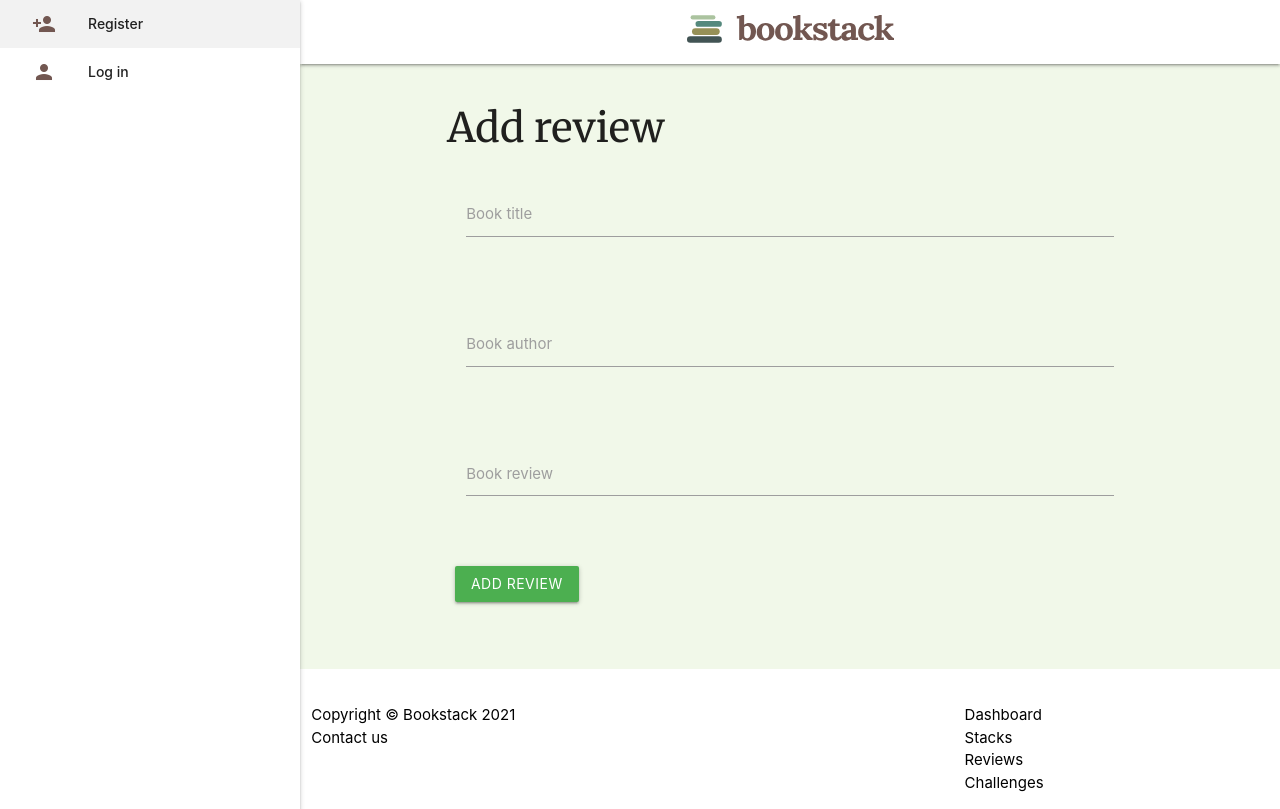
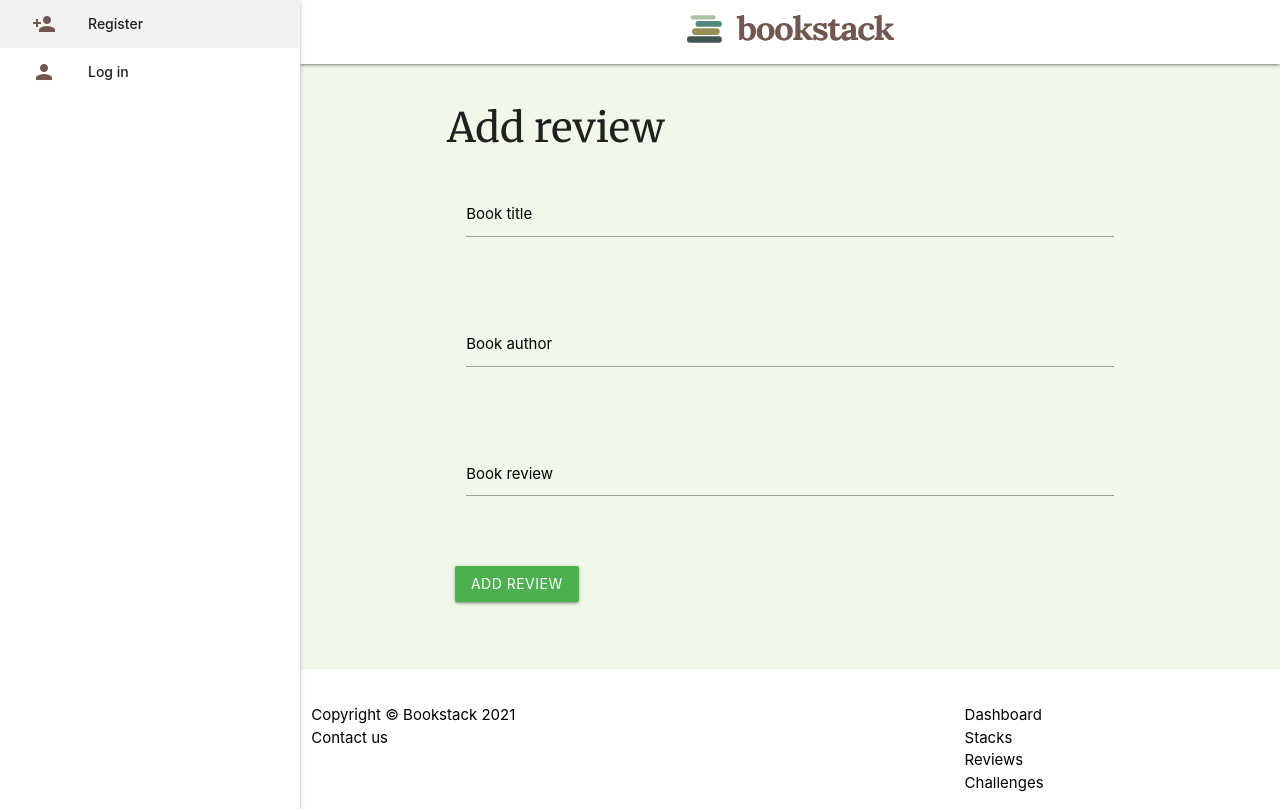
Before and after one commit to TaraRhoseyn/bookstack_web_app, a Flask app: page /add_review in a window 1280 px wide. Run offline with Flask 2, Linux system fonts and the light colour scheme; some libraries are stand-ins or nearby versions.

Commit message:
fix: Add black-text utility class for accessibility

```diff
--- a/app.py
+++ b/app.py
@@ -6,4 +6,4 @@ app = create_app()
 if __name__ == '__main__':
     app.run(host=os.environ.get("IP"),
             port=int(os.environ.get("PORT")),
-            debug=False)
+            debug=True)
--- a/bookstack/static/css/style.css
+++ b/bookstack/static/css/style.css
@@ -31,10 +31,6 @@ h3 {
 
 main {
     min-height: calc(100vh - 34px - 203px);
-}
-
-label {
-    color: black;
 }
 
 /* GRID LAYOUTS */
--- a/bookstack/templates/add_book.html
+++ b/bookstack/templates/add_book.html
@@ -10,7 +10,7 @@
                 <div class="input-field col s12">
                     <input type="text" name="book_title" id="book_title" class="validate" minlength="2"
                         required>
-                    <label for="book_title">Book title</label>
+                    <label for="book_title" class="black-text">Book title</label>
                 </div>
                 <!-- Book author -->
                 <div class="input-field col s12">
@@ -26,7 +26,7 @@
                 </div>
                 <!-- Switch -->
                 <div class="switch">
-                    <label for="read_status">
+                    <label for="read_status" class="black-text">
                         Unread
                         <input type="checkbox" id="read_status" name="read_status">
                         <span class="lever"></span>
--- a/bookstack/templates/add_challenge.html
+++ b/bookstack/templates/add_challenge.html
@@ -11,7 +11,7 @@
                 <div class="input-field col s12">
                     <input type="text" name="challenge_name" id="challenge_name" class="validate" minlength="2"
                         required>
-                    <label for="challenge_name">Your challenge</label>
+                    <label for="challenge_name" class="black-text">Your challenge</label>
                 </div>
                 <!-- Submit button-->
                 <button class="btn waves-effect waves-light green" id="add_challenge" type="submit"
--- a/bookstack/templates/add_review.html
+++ b/bookstack/templates/add_review.html
@@ -10,19 +10,19 @@
                 <div class="input-field col s12">
                     <input type="text" name="book_title" id="book_title" class="validate" minlength="2"
                         required>
-                    <label for="book_title">Book title</label>
+                    <label for="book_title" class="black-text">Book title</label>
                 </div>
                 <!-- Book author -->
                 <div class="input-field col s12">
                     <input type="text" name="book_author" id="book_author" class="validate" minlength="5"
                         required>
-                    <label for="book_author">Book author</label>
+                    <label for="book_author" class="black-text">Book author</label>
                 </div>
                 <!-- Book review -->
                 <div class="input-field col s12">
                     <textarea id="book_review" name="book_review" class="materialize-textarea validate" minlength="2"
                         ></textarea>
-                    <label for="book_review">Book review</label>
+                    <label for="book_review" class="black-text">Book review</label>
                 </div>
                 <!-- Submit button-->
                 <button class="btn waves-effect waves-light green" id="add_review" type="submit"
--- a/bookstack/templates/edit_book.html
+++ b/bookstack/templates/edit_book.html
@@ -10,13 +10,13 @@
                 <div class="input-field col s12">
                     <input type="text" name="book_title" id="book_title" class="validate" minlength="2"
                         value="{{ book.book_title }}" required>
-                    <label for="book_title">Book title</label>
+                    <label for="book_title" class="black-text">Book title</label>
                 </div>
                 <!-- Book author -->
                 <div class="input-field col s12">
                     <input type="text" name="book_author" id="book_author" class="validate" minlength="5"
                         value="{{ book.book_author }}" required>
-                    <label for="book_author">Book author</label>
+                    <label for="book_author" class="black-text">Book author</label>
                 </div>
                 <div class="input-field col s12">
                     <input type="text" name="isbn" id="isbn" class="validate" minlength="2"
--- a/bookstack/templates/edit_challenge.html
+++ b/bookstack/templates/edit_challenge.html
@@ -10,11 +10,11 @@
                 <div class="input-field col s12">
                     <input type="text" name="challenge_name" id="challenge_name" class="validate" minlength="2"
                         value="{{ challenge.challenge_name }}" required>
-                    <label for="challenge_name">Your challenge</label>
+                    <label for="challenge_name" class="black-text">Your challenge</label>
                 </div>
                 <!-- Switch -->
                 <div class="switch">
-                    <label for="complete_status">
+                    <label for="complete_status" class="black-text">
                         <input type="checkbox" id="complete_status" name="complete_status">
                         Not done yet
                         <span class="lever"></span>
--- a/bookstack/templates/edit_review.html
+++ b/bookstack/templates/edit_review.html
@@ -10,19 +10,19 @@
                 <div class="input-field col s12">
                     <input type="text" name="book_title" id="book_title" class="validate" minlength="2"
                         value="{{ review.book_title }}" required>
-                    <label for="book_title">Book title</label>
+                    <label for="book_title" class="black-text">Book title</label>
                 </div>
                 <!-- Book author -->
                 <div class="input-field col s12">
                     <input type="text" name="book_author" id="book_author" class="validate" minlength="5"
                     value="{{ review.book_author }}" required>
-                    <label for="book_author">Book author</label>
+                    <label for="book_author" class="black-text">Book author</label>
                 </div>
                 <!-- Book review -->
                 <div class="input-field col s12">
                     <textarea id="book_review" name="book_review" class="materialize-textarea validate" minlength="2"
                         ></textarea>
-                    <label for="book_review">Book review</label>
+                    <label for="book_review" class="black-text">Book review</label>
                 </div>
                 <!-- Submit button-->
                 <button class="btn waves-effect waves-light green" id="edot_review" type="submit"
--- a/bookstack/templates/login.html
+++ b/bookstack/templates/login.html
@@ -12,14 +12,14 @@
                         <i class="material-icons prefix">account_circle</i>
                         <input type="text" name="username" id="username" class="validate" maxlength="20"
                             pattern="^[a-zA-Z0-9]{5,20}$" required>
-                        <label for="username">Username</label>
+                        <label for="username" class="black-text">Username</label>
                     </div>
                     <!-- Password -->
                     <div class="input-field col s12 m6">
                         <i class="material-icons prefix">lock</i>
                         <input type="password" name="password" id="password" class="validate" maxlength="20"
                             pattern="^[a-zA-Z0-9]{5,20}$" required>
-                        <label for="password">Password</label>
+                        <label for="password" class="black-text">Password</label>
                     </div>
                 </div>
                 <div class="row">
--- a/bookstack/templates/register.html
+++ b/bookstack/templates/register.html
@@ -11,14 +11,14 @@
                         <i class="material-icons prefix">account_circle</i>
                         <input type="text" name="username" id="username" class="validate" maxlength="20"
                             pattern="^[a-zA-Z0-9]{5,20}$" required>
-                        <label for="username">Username</label>
+                        <label for="username" class="black-text">Username</label>
                     </div>
                     <!-- Password -->
                     <div class="input-field col s12 m6">
                         <i class="material-icons prefix">lock</i>
                         <input type="password" name="password" id="password" class="validate" maxlength="20"
                             pattern="^[a-zA-Z0-9]{5,20}$" required>
-                        <label for="password">Password</label>
+                        <label for="password" class="black-text">Password</label>
                     </div>
                     <!-- User profile image -->
                     <div class="input-field col s12">
--- a/bookstack/templates/user_profile.html
+++ b/bookstack/templates/user_profile.html
@@ -27,14 +27,14 @@
                         <i class="material-icons prefix">account_circle</i>
                         <input type="text" name="username" id="username" class="validate" maxlength="20"
                             pattern="^[a-zA-Z0-9]{5,20}$" required>
-                        <label for="username">Username</label>
+                        <label for="username" class="black-text">Username</label>
                     </div>
                     <!-- Password -->
                     <div class="input-field col s12 m6">
                         <i class="material-icons prefix">lock</i>
                         <input type="password" name="password" id="password" class="validate" maxlength="20"
                             pattern="^[a-zA-Z0-9]{5,20}$" required>
-                        <label for="password">Password</label>
+                        <label for="password" class="black-text">Password</label>
                     </div>
 
                 </div>
```
